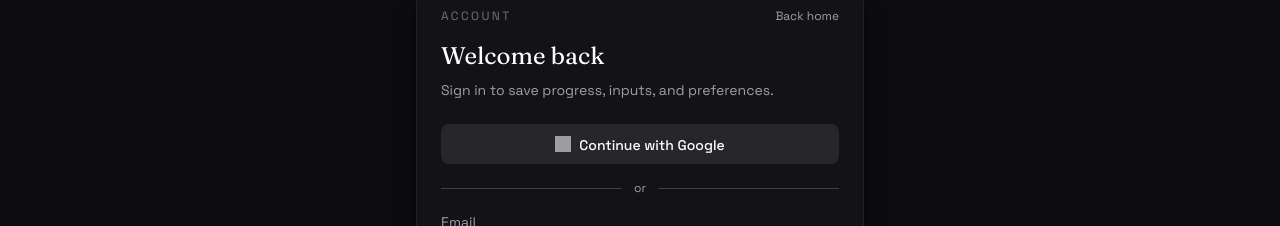
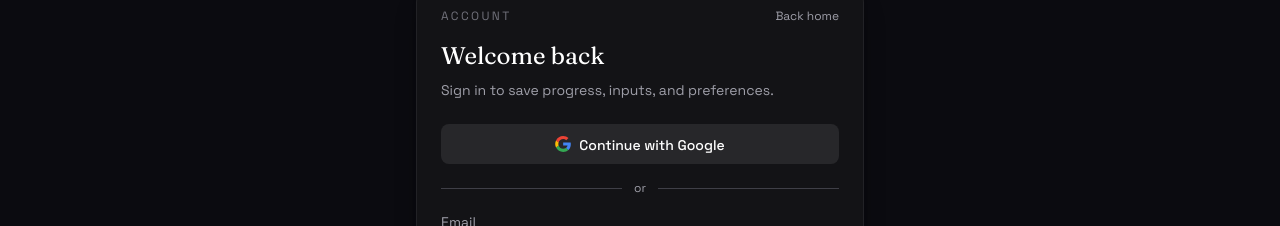
Before and after one commit to hscho421/algorithmic, a React (Vite) app: page /login in a window 1280 px wide. Shown: the part 121-347 px from the top of the page. Built offline with nearby package versions, Linux system fonts and the light colour scheme; no server answers; grey boxes are pictures that could not be loaded.

Commit message:
added google svg

```diff
--- a/src/pages/LoginPage.jsx
+++ b/src/pages/LoginPage.jsx
@@ -3,6 +3,7 @@ import { Link, useLocation, useNavigate } from 'react-router-dom';
 import AuthLayout from '../components/auth/AuthLayout';
 import { Input, Button } from '../components/shared/ui';
 import useAuthContext from '../context/useAuthContext';
+import googleLogo from '../assets/google.svg';
 
 export default function LoginPage() {
   const [email, setEmail] = useState('');
@@ -53,7 +54,7 @@ export default function LoginPage() {
           onClick={handleGoogleSignIn}
         >
           <img
-            src="https://www.gstatic.com/firebasejs/ui/2.0.0/images/auth/google.svg"
+            src={googleLogo}
             alt="Google"
             className="h-4 w-4 shrink-0"
           />
--- a/src/pages/SignupPage.jsx
+++ b/src/pages/SignupPage.jsx
@@ -3,6 +3,7 @@ import { Link, useNavigate } from 'react-router-dom';
 import AuthLayout from '../components/auth/AuthLayout';
 import { Input, Button } from '../components/shared/ui';
 import useAuthContext from '../context/useAuthContext';
+import googleLogo from '../assets/google.svg';
 
 export default function SignupPage() {
   const [email, setEmail] = useState('');
@@ -64,7 +65,7 @@ export default function SignupPage() {
           onClick={handleGoogleSignIn}
         >
           <img
-            src="https://www.gstatic.com/firebasejs/ui/2.0.0/images/auth/google.svg"
+            src={googleLogo}
             alt="Google"
             className="h-4 w-4 shrink-0"
           />
```
Also changed, not shown: src/assets/google.svg (added).
